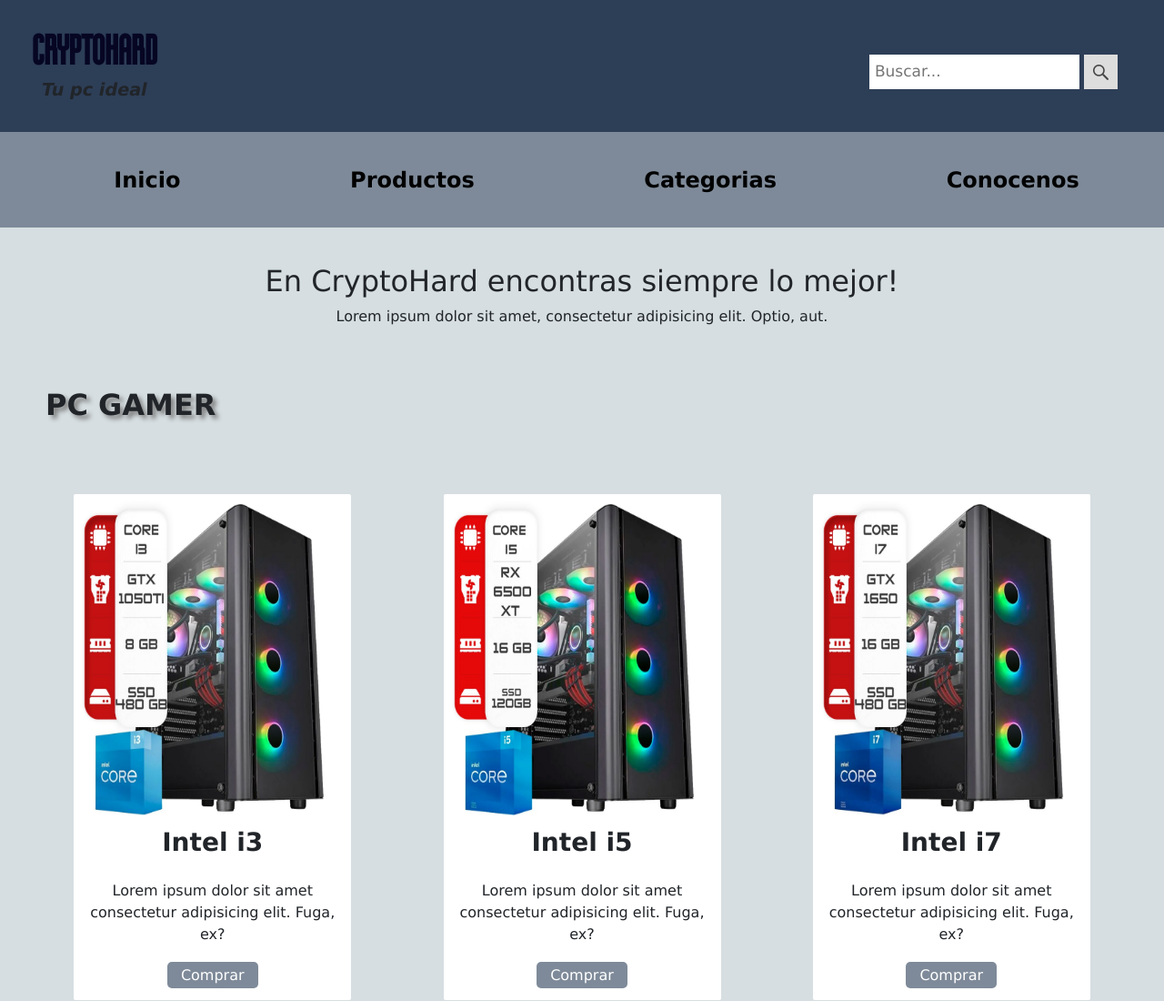
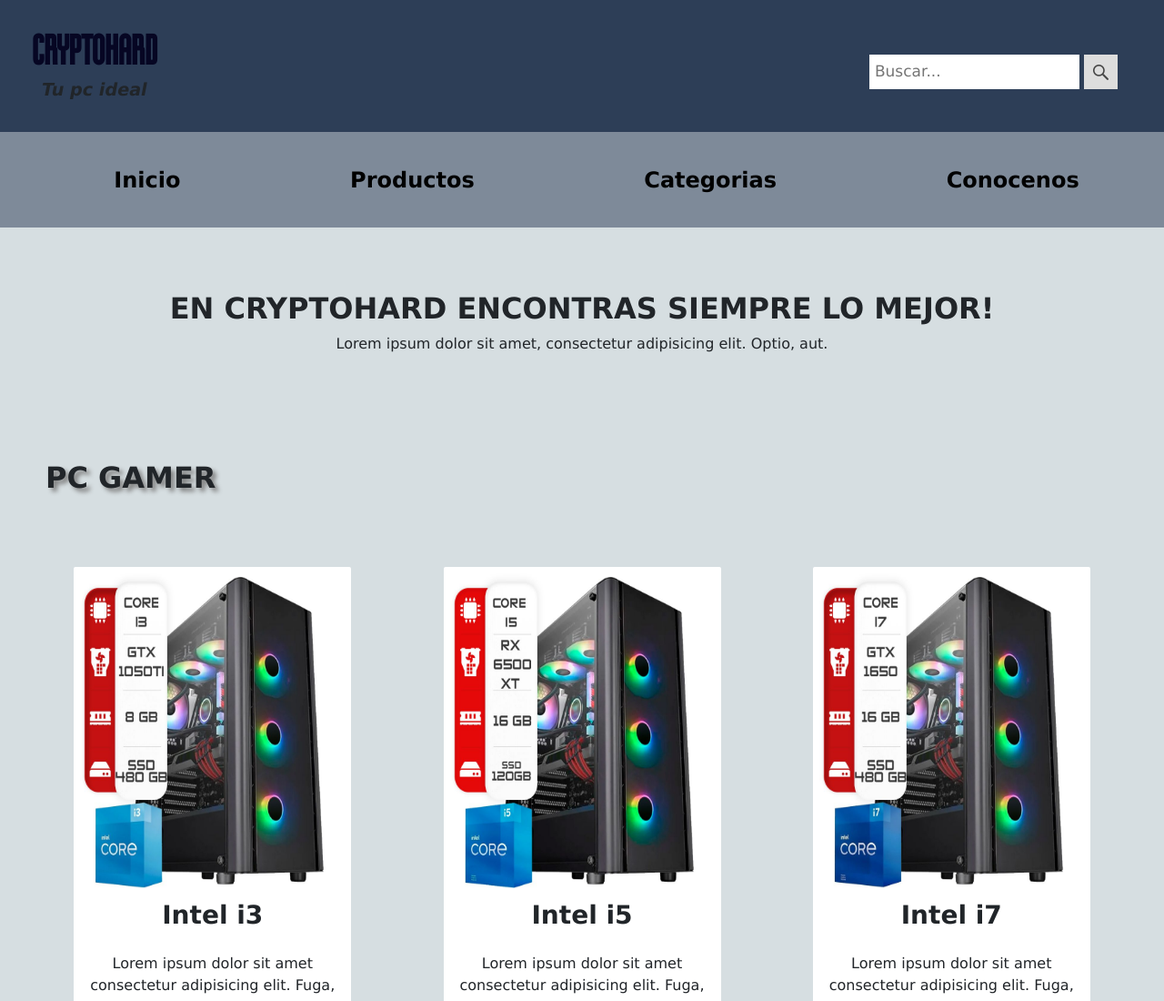
Before and after one commit to IacuzziDev/cryptohard, a plain HTML site: page pages/productos.html in a window 1280 px wide. Shown: the top 1100 px of the page at 91% size. Drawn offline with nearby package versions, Linux system fonts and the light colour scheme.

Commit message:
detalles antes de agregar @media

```diff
--- a/pages/productos.html
+++ b/pages/productos.html
@@ -10,7 +10,7 @@
     <title>CryptoHard - Tu PC ideal</title>
 </head>
 <body>
-    <div class="gridContainer">
+    <div class="gridContainer2">
         <header class="header">
             <div class="headerTitulo">
                 <h1>CryptoHard</h1>
--- a/styles.css
+++ b/styles.css
@@ -24,6 +24,19 @@
     "navBar navBar navBar"
     "hero hero hero"
     "proce proce proce"
+    "footer footer footer"
+    ;
+}
+.gridContainer2 {
+    font-family: 'Lucida Sans', 'Lucida Sans Regular', 'Lucida Grande', 'Lucida Sans Unicode', Geneva, Verdana, sans-serif;
+    display: grid;
+    grid-template-columns: repeat(3, 1fr) ;
+    grid-template-rows: 150px 80px auto 130px;
+    gap: 20px;
+    grid-template-areas:
+    "header header header"
+    "navBar navBar navBar"
+    "hero hero hero"
     "footer footer footer"
     ;
 }
@@ -100,6 +113,7 @@
     text-align: center;
 }
 .heroBanner {
+
     margin-bottom: 20px;
     box-shadow: 0px 0px 12px 1px rgba(45,62,87,1);
     -webkit-box-shadow: 0px 0px 12px 1px rgba(45,62,87,1);
@@ -194,12 +208,17 @@
     flex-direction: column;
 }
 .productosTitulo {
-    margin-top: 20px;
+    margin: 50px 20px;
     display: flex;
     flex-direction: column;
     justify-content: center;
     align-items: center;
     text-align: center;
+}
+.productosTitulo h2 {
+    font-size: xx-large;
+    font-weight: bolder;
+    text-transform: uppercase;
 }
 .productosCategoria {
     display: flex;
@@ -329,6 +348,12 @@
 }
 .categoriaItemsTitulo {
     margin: 25px 30px;
+    margin: 50px;
+    text-shadow: 4px 4px 5px gray;
+}
+.categoriaItemsTitulo h3 {
+    font-weight: bolder;
+    font-size: xx-large;
 }
 .categoriaGabinetes,
 .categoriaGpu,
@@ -394,3 +419,10 @@
 footer .footerLogos img:hover{
     transform: scale(1.33);
 }
+/* MEDIAS */
+
+@media screen and (max-width: 1664px){
+    .imagenBanner {
+        width: 100%;
+    }
+}
```
Also changed, not shown: index.html (+1 -1 lines), pages/categorias.html (+1 -1 lines), pages/conocenos.html (+1 -1 lines), pages/contacto.html (+2 -2 lines), 1 other file.
